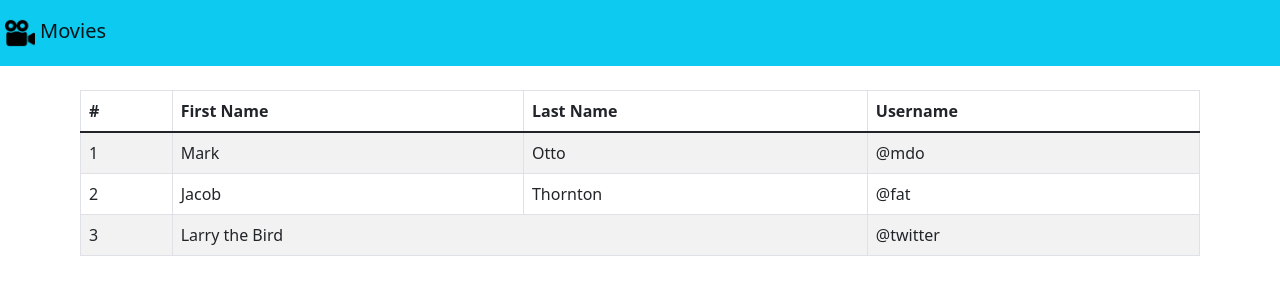
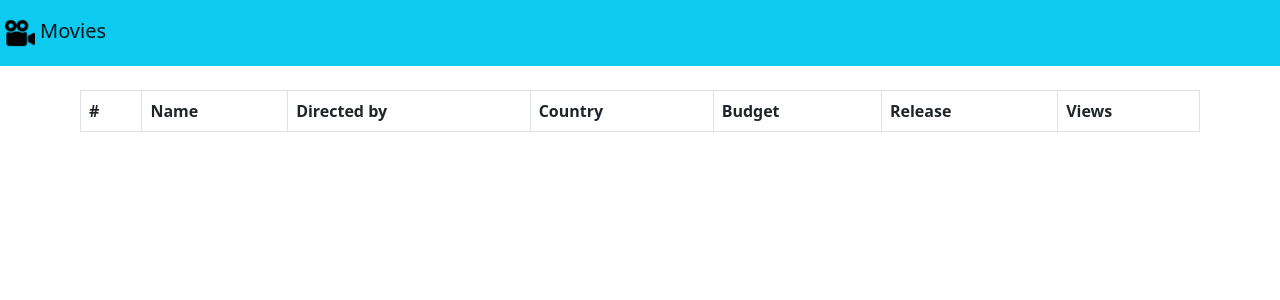
Before and after one commit to JDevMen/preParcial2Web, a React (Create React App) app: page / in a window 1280 px wide. Shown: the top 300 px of the page. Built offline with nearby package versions, Linux system fonts and the light colour scheme.

Commit message:
Separación de lógica de la tabla

```diff
--- a/src/components/table.js
+++ b/src/components/table.js
@@ -1,37 +1,14 @@
 import React, { Component } from "react";
 import Table from "react-bootstrap/Table";
+import TableHead from "./tableHead";
+import TableBody from "./tableBody";
 class TableComponent extends Component {
   render() {
     return (
       <div id="tabla">
         <Table striped bordered hover>
-          <thead>
-            <tr>
-              <th>#</th>
-              <th>First Name</th>
-              <th>Last Name</th>
-              <th>Username</th>
-            </tr>
-          </thead>
-          <tbody>
-            <tr>
-              <td>1</td>
-              <td>Mark</td>
-              <td>Otto</td>
-              <td>@mdo</td>
-            </tr>
-            <tr>
-              <td>2</td>
-              <td>Jacob</td>
-              <td>Thornton</td>
-              <td>@fat</td>
-            </tr>
-            <tr>
-              <td>3</td>
-              <td colSpan="2">Larry the Bird</td>
-              <td>@twitter</td>
-            </tr>
-          </tbody>
+          <TableHead />
+          <TableBody />
         </Table>
       </div>
     );
--- /dev/null
+++ b/src/components/tableBody.js
@@ -0,0 +1,7 @@
+import React from "react";
+
+const TableBody = () => {
+  return <tbody></tbody>;
+};
+
+export default TableBody;
--- /dev/null
+++ b/src/components/tableHead.js
@@ -0,0 +1,19 @@
+import React from "react";
+
+const TableHead = () => {
+  return (
+    <thead>
+      <tr>
+        <th>#</th>
+        <th>Name</th>
+        <th>Directed by</th>
+        <th>Country</th>
+        <th>Budget</th>
+        <th>Release</th>
+        <th>Views</th>
+      </tr>
+    </thead>
+  );
+};
+
+export default TableHead;
```
